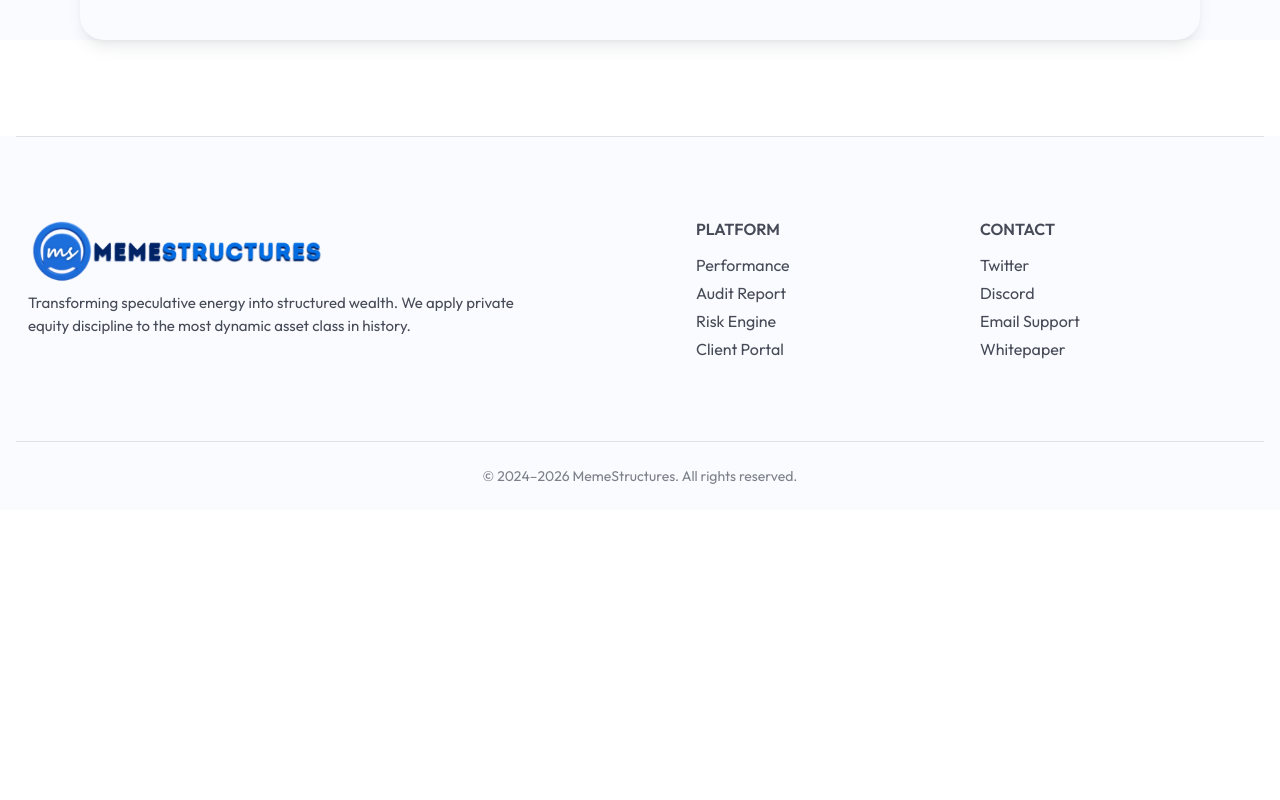
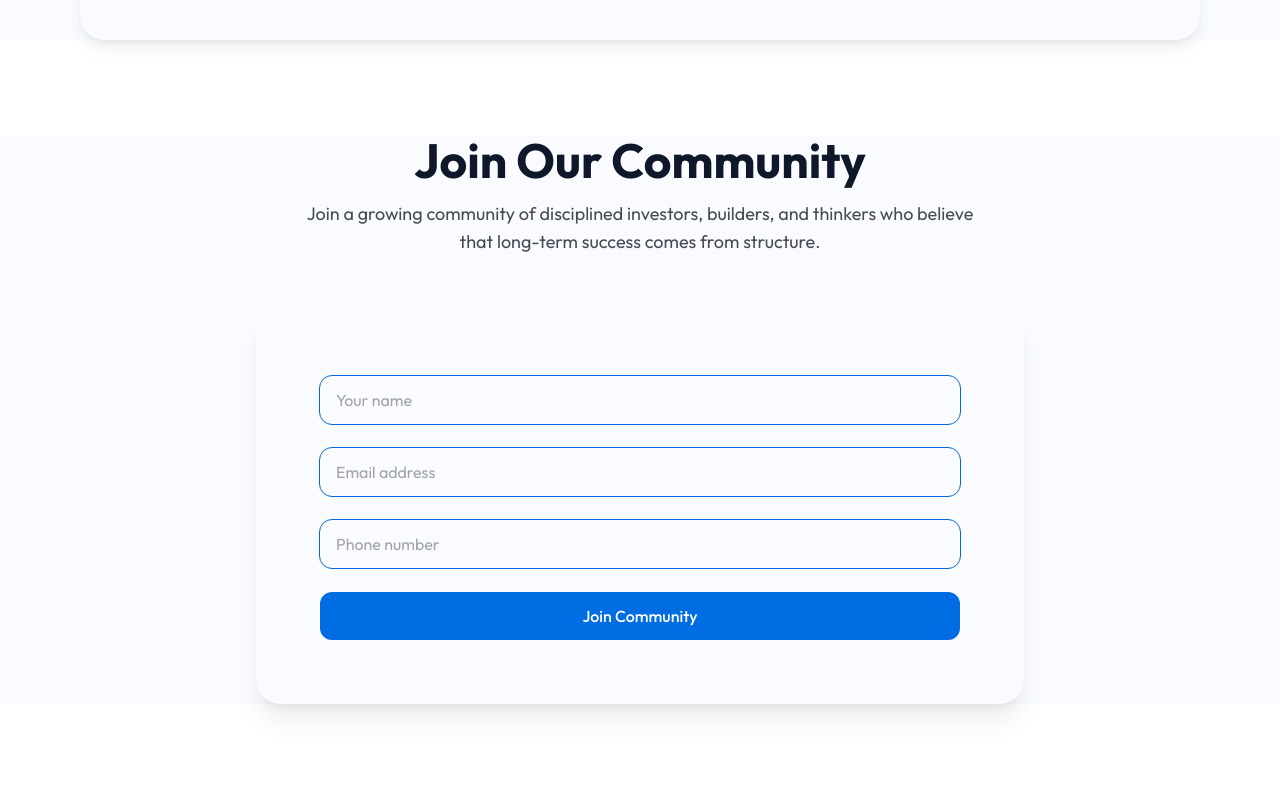
Before and after one commit to benchigozie/memestructures, a Next.js app: page /about in a window 1280 px wide. Shown: the part 1620-2420 px from the top of the page. Before the commit the page ends 2130 px from the top, so only its background shows below. Built offline with nearby package versions, Linux system fonts and the light colour scheme.

Commit message:
feat: add join community form. Connect it to excel.

```diff
--- a/package.json
+++ b/package.json
@@ -11,13 +11,16 @@
   "dependencies": {
     "@sanity/client": "^7.14.1",
     "@sanity/vision": "^4.22.0",
+    "formik": "^2.4.9",
     "framer-motion": "^12.29.0",
     "lucide-react": "^0.563.0",
     "next": "16.1.4",
     "next-sanity": "^12.0.14",
     "react": "19.2.3",
     "react-dom": "19.2.3",
-    "styled-components": "^6.3.8"
+    "react-spinners": "^0.17.0",
+    "styled-components": "^6.3.8",
+    "yup": "^1.7.1"
   },
   "devDependencies": {
     "@tailwindcss/postcss": "^4",
--- a/src/app/about/page.tsx
+++ b/src/app/about/page.tsx
@@ -1,4 +1,5 @@
 import AboutHero from "@/components/AboutHero";
+import JoinCommunity from "@/components/JoinCommunity";
 import Team from "@/components/Team";
 import { Metadata } from "next"
 
@@ -12,6 +13,7 @@ function page() {
         <div>
             <AboutHero />
             <Team />
+            <JoinCommunity />
         </div>
     )
 }
--- /dev/null
+++ b/src/app/api/lead/route.ts
@@ -0,0 +1,29 @@
+import { NextResponse } from "next/server";
+
+export async function POST(req: Request) {
+
+  try {
+    const body = await req.json();
+
+    const response = await fetch(process.env.NEXT_PUBLIC_EXCEL_URL!, {
+      method: "POST",
+      headers: {
+        "Content-Type": "application/json",
+      },
+      body: JSON.stringify(body),
+    });
+
+    const text = await response.text();
+
+    return new NextResponse(text, {
+      status: response.status,
+      headers: { "Content-Type": "application/json" },
+    });
+
+  } catch (error: any) {
+    return NextResponse.json(
+      { success: false, error: error.message },
+      { status: 500 }
+    );
+  }
+}
--- a/src/app/page.tsx
+++ b/src/app/page.tsx
@@ -3,6 +3,7 @@ import CTA from "@/components/CTA";
 import FixedCTA from "@/components/FixedCTA";
 import Hero from "@/components/Hero";
 import InvestorProfile from "@/components/InvestorProfile";
+import JoinCommunity from "@/components/JoinCommunity";
 import OnboardingProcess from "@/components/OnboardingProcess";
 import Results from "@/components/Results";
 import YieldStrategy from "@/components/YieldStrategy";
@@ -19,6 +20,7 @@ export default function Home() {
         <InvestorProfile />
         <OnboardingProcess />
         <CTA />
+        <JoinCommunity />
       </main>
     </div>
   );
--- a/src/components/Header.tsx
+++ b/src/components/Header.tsx
@@ -48,7 +48,7 @@ function Header() {
                                 key={link.name}
                                 href={link.path}
                                 className={`px-4 py-2 rounded-full transition-all duration-300 ${isActive
-                                    ? "border border-my-gray/40" : ""
+                                    ? "border border-my-gray/30 shadow-lg shadow-my-gray/5" : ""
                                     }`}
                             >
                                 {link.name}
@@ -67,7 +67,7 @@ function Header() {
                     <div className="h-0.5 w-4 bg-my-deep-blue rounded-b-full"></div>
                 </div>
 
-                <div onClick={toggleMenu} className={`mt-3 mr-2 duration-500 top-full bg-my-white/60 backdrop-blur-3xl  absolute py-6 right-0 w-42 rounded-2xl flex flex-col border border-my-blue-white ${menuState ? "opacity-100 visible" : "opacity-0 invisible"} lg:hidden`}>
+                <div onClick={toggleMenu} className={`mt-3 mr-2 duration-500 top-full bg-my-white  absolute py-6 right-0 w-42 rounded-2xl flex flex-col border border-my-blue-white ${menuState ? "opacity-100 visible" : "opacity-0 invisible"} lg:hidden`}>
                     {navLinks.map((link) => {
                         return (
                             <Link
--- a/src/components/InvestorProfile.tsx
+++ b/src/components/InvestorProfile.tsx
@@ -21,6 +21,7 @@ function InvestorProfile() {
                 <div className="mt-14 grid grid-cols-1 gap-4 md:grid-cols-3">
                  { cards.map((card) => (
                     <div
+                        key={card.heading}
                         className='overflow-clip group bg-my-white hover:shadow-md ring ring-my-gray/10 hover:-translate-y-3 hover:ring-my-gray/20 hover:shadow-my-gray/10 rounded-3xl p-5 md:p-10 transition-all duration-300 flex flex-col gap-6 justify-center items-center text-center relative'
                     >
                        <div className="p-4 rounded-2xl bg-my-blue-white/60 w-max">
--- /dev/null
+++ b/src/components/JoinCommunity.tsx
@@ -0,0 +1,147 @@
+"use client"
+
+import React, { useState } from 'react'
+import { Formik, Form, Field, ErrorMessage } from "formik";
+import * as Yup from "yup";
+import { PuffLoader } from 'react-spinners';
+
+const joinCommunitySchema = Yup.object({
+    name: Yup.string()
+        .min(2, "Name is too short")
+        .required("Name is required"),
+
+    email: Yup.string()
+        .email("Invalid email address")
+        .required("Email is required"),
+
+    phone: Yup.string()
+        .matches(/^[0-9+\-\s()]+$/, "Invalid phone number")
+        .required("Phone number is required"),
+});
+
+function JoinCommunity() {
+
+    const [callResponse, setCallResponse] = useState("");
+    const [submitState, setSubmitState] = useState<"form" | "submitting" | "submitted">("form");
+
+    return (
+        <section className='bg-my-white mt-14 md:mt-24'>
+            <div className='max-w-6xl mx-auto px-4 '>
+                <h2 className='text-3xl md:text-5xl text-my-deep-blue font-bold mt-1 md:mt-5 text-center'>Join Our Community</h2>
+                <p className='text-lg mt-4 max-w-2xl text-center mx-auto'>Join a growing community of disciplined investors, builders, and thinkers who believe that
+                    long-term success comes from structure.</p>
+                <div className='bg-my-white rounded-3xl max-w-3xl p-5 md:p-16 mx-auto shadow-xl shadow-my-gray/10 mt-14'>
+                    <Formik
+                        initialValues={{ name: "", email: "", phone: "", company: "" }}
+                        validationSchema={joinCommunitySchema}
+                        onSubmit={async (values, { resetForm, setSubmitting }) => {
+                            setSubmitState("submitting");
+                            try {
+                                const response = await fetch("/api/lead", {
+                                    method: "POST",
+                                    headers: {
+                                        "Content-Type": "application/json",
+                                    },
+                                    body: JSON.stringify(values),
+                                });
+
+
+                                const result = await response.json();
+
+                                if (result.success) {
+                                    setCallResponse("Welcome, you are now part of our community")
+                                    setSubmitState("submitted")
+                                    resetForm();
+                                } else {
+                                    setCallResponse(result.error)
+                                    setSubmitState("submitted")
+                                }
+                            } catch (err) {
+                                console.error(err);
+                                setCallResponse("Couldn't submit. Try again later.")
+                                setSubmitState("submitted");
+                            } finally {
+                                setSubmitting(false);
+                            }
+
+                        }}
+                    >
+                        {({ isSubmitting }) => (
+
+                            <Form>
+                                {isSubmitting &&
+                                    <div className='flex justify-center p-10'>
+                                        <PuffLoader size={50} color='#006de2' />
+                                    </div>
+                                }
+                                { submitState === "form" &&
+                                <div className="space-y-6">
+                                    <div>
+                                        <Field
+                                            name="name"
+                                            placeholder="Your name"
+                                            className="w-full rounded-xl outline outline-my-blue focus:outline-my-deep-blue px-4 py-3"
+                                        />
+                                        <ErrorMessage
+                                            name="name"
+                                            component="p"
+                                            className="text-sm text-red-400 mt-1"
+                                        />
+                                    </div>
+
+                                    <div>
+                                        <Field
+                                            name="email"
+                                            type="email"
+                                            placeholder="Email address"
+                                            className="w-full rounded-xl outline outline-my-blue focus:outline-my-deep-blue px-4 py-3"
+                                        />
+                                        <ErrorMessage
+                                            name="email"
+                                            component="p"
+                                            className="text-sm text-red-400 mt-1"
+                                        />
+                                    </div>
+
+                                    <div>
+                                        <Field
+                                            name="phone"
+                                            placeholder="Phone number"
+                                            className="w-full rounded-xl outline outline-my-blue focus:outline-my-deep-blue px-4 py-3"
+                                        />
+                                        <ErrorMessage
+                                            name="phone"
+                                            component="p"
+                                            className="text-sm text-red-400 mt-1"
+                                        />
+                                    </div>
+                                    <Field
+                                        type="text"
+                                        name="company"
+                                        className="hidden"
+                                        tabIndex={-1}
+                                        autoComplete="off"
+                                    />
+
+                                    <button
+                                        type="submit"
+                                        disabled={isSubmitting}
+                                        className="w-full rounded-xl bg-my-blue hover:cursor-pointer hover:bg-my-deep-blue text-white py-3 font-medium hover:opacity-90 transition-all duration-300"
+                                    >
+                                        Join Community
+                                    </button>
+
+                                </div>
+                                }
+                            </Form>
+                        )}
+                    </Formik>
+
+                    {callResponse && <p className='text-lg'>{callResponse}</p>}
+                </div>
+            </div>
+        </section>
+    )
+}
+
+export default JoinCommunity;
--- a/src/components/OnboardingProcess.tsx
+++ b/src/components/OnboardingProcess.tsx
@@ -22,6 +22,7 @@ function OnboardingProcess() {
                 <div className="mt-14 grid grid-cols-1 gap-4 md:grid-cols-3 lg:grid-cols-4">
                     {cards.map((card) => (
                         <div
+                            key={card.number}
                             className='p-5 md:p-10 transition-all duration-300 flex flex-col gap-6 justify-center items-center text-center relative'
                         >
                             <div className="p-4 rounded-full bg-white shadow-md shadow-my-gray/20 w-max">
```
Also changed, not shown: 1 other file (tests, documents, lock files or other folders).
